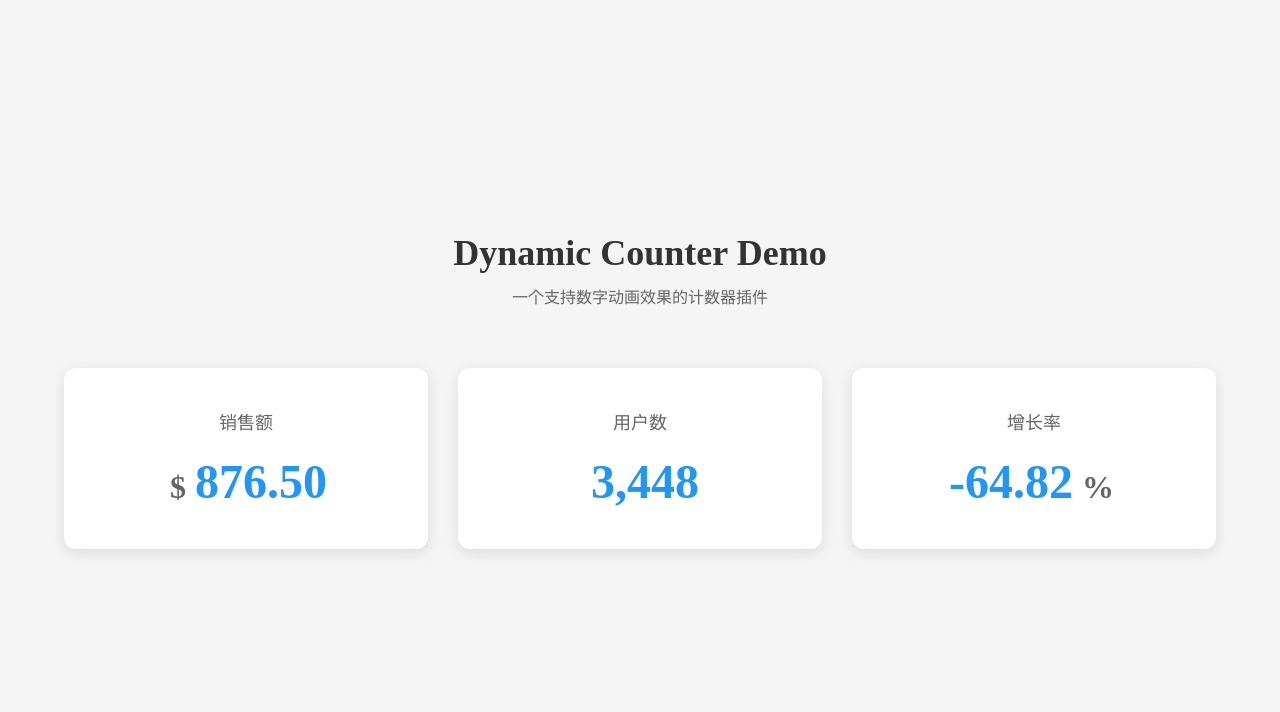
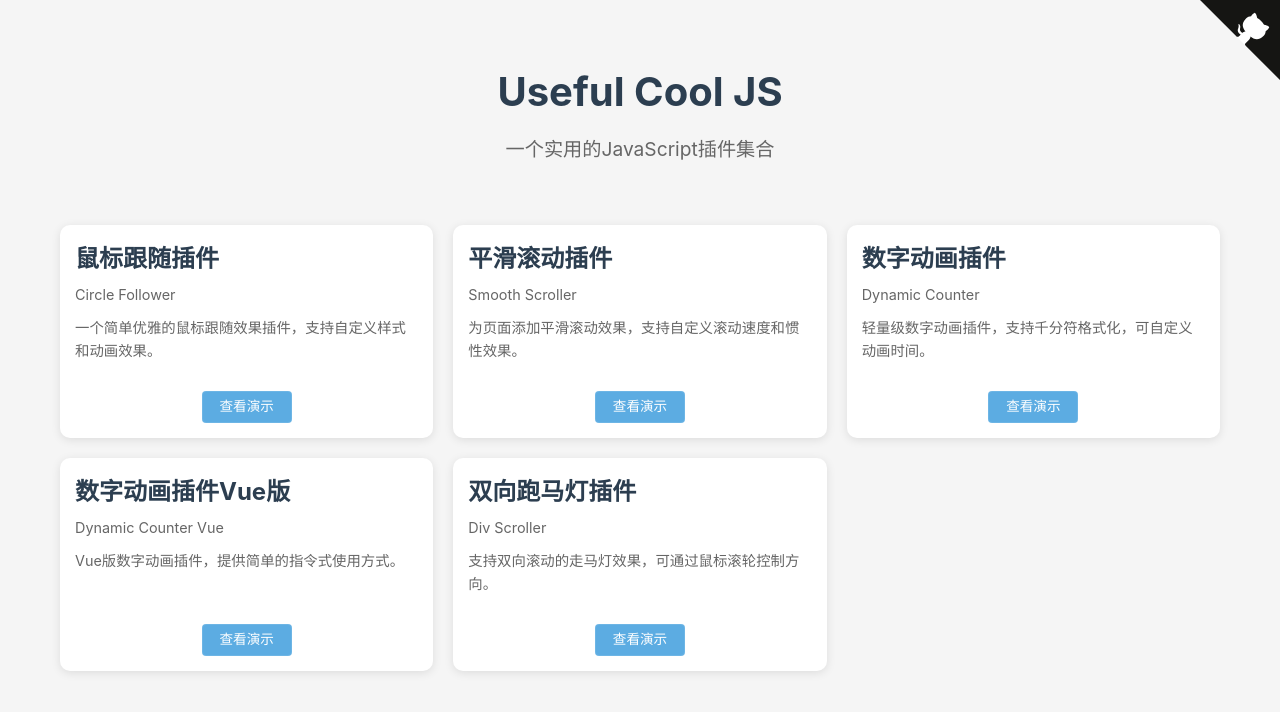
Before and after one commit to jasonbai008/useful-cool-js, a website: page index.html in a window 1280 px wide. Drawn offline with Linux system fonts and the light colour scheme.

Commit message:
添加所有实例页面

```diff
--- a/index.html
+++ b/index.html
@@ -1,130 +1,214 @@
 <!DOCTYPE html>
-<html lang="en">
-
+<html lang="zh-CN">
 <head>
     <meta charset="UTF-8">
     <meta name="viewport" content="width=device-width, initial-scale=1.0">
-    <title>Dynamic Counter Demo</title>
-    <!-- 添加样式 -->
+    <title>Useful Cool JS - 实用的JavaScript插件集合</title>
     <style>
-        body {
-            background: #f5f5f5;
+        * {
             margin: 0;
             padding: 0;
-            min-height: 100vh;
-            display: flex;
-            align-items: center;
+            box-sizing: border-box;
         }
 
-        .wrapper {
-            width: 100%;
+        body {
+            font-family: -apple-system, BlinkMacSystemFont, 'Segoe UI', Roboto, 'Helvetica Neue', Arial, sans-serif;
+            line-height: 1.6;
+            color: #333;
+            background: #f5f5f5;
+            padding: 20px;
         }
 
-        .page-title {
+        .header {
             text-align: center;
-            color: #333;
-            margin-bottom: 40px;
+            margin: 40px 0;
         }
 
-        .page-title h1 {
-            font-size: 36px;
-            margin: 0;
+        .header h1 {
+            font-size: 2.5em;
+            color: #2c3e50;
             margin-bottom: 10px;
         }
 
-        .page-title p {
-            font-size: 16px;
+        .header p {
             color: #666;
-            margin: 0;
+            font-size: 1.2em;
         }
 
-        /* 容器样式 */
-        .counter-container {
-            display: flex;
-            justify-content: center;
-            gap: 30px;
-            width: 90%;
+        .plugins-container {
             max-width: 1200px;
             margin: 0 auto;
+            display: grid;
+            grid-template-columns: repeat(auto-fit, minmax(300px, 1fr));
+            gap: 20px;
             padding: 20px;
         }
 
-        /* 卡片样式 */
-        .counter-item {
+        .plugin-card {
             background: white;
-            padding: 40px;
-            border-radius: 12px;
-            box-shadow: 0 4px 15px rgba(0, 0, 0, 0.1);
+            border-radius: 10px;
+            padding: 15px;
+            box-shadow: 0 2px 10px rgba(0,0,0,0.1);
+            transition: transform 0.3s ease;
             text-align: center;
-            flex: 1;
-            min-width: 200px;
-            transition: transform 0.3s ease;
         }
 
-        .counter-item-title {
-            font-size: 18px;
-            color: #666;
-            margin-bottom: 20px;
-        }
-
-        .counter-item:hover {
+        .plugin-card:hover {
             transform: translateY(-5px);
         }
 
-        /* 数字样式 */
-        .counter {
-            font-size: 48px;
-            font-weight: bold;
-            color: #2196F3;
-            display: inline-block;
+        .plugin-title {
+            text-align: left;
+            margin-bottom: 10px;
         }
 
-        /* 符号样式，统一货币符号和百分比符号 */
-        .currency,
-        .counter-item span:last-child:not(.counter) {
-            font-size: 32px;
-            font-weight: bold;
+        .plugin-title h2 {
+            font-size: 1.5em;
+            color: #2c3e50;
+            margin-bottom: 5px;
+        }
+
+        .plugin-title .en-name {
             color: #666;
-            margin: 0 5px;
+            font-size: 0.9em;
+        }
+
+        .plugin-desc {
+            text-align: left;
+            color: #666;
+            margin-bottom: 15px;
+            min-height: 60px;
+            font-size: 0.9em;
+        }
+
+        .demo-link {
+            display: inline-block;
+            padding: 4px 12px;
+            background: rgba(52, 152, 219, 0.8);
+            color: white;
+            text-decoration: none;
+            border-radius: 4px;
+            font-size: 0.85em;
+            transition: all 0.3s ease;
+            backdrop-filter: blur(5px);
+            border: 1px solid rgba(255, 255, 255, 0.1);
+            min-width: 90px;
+        }
+
+        .demo-link:hover {
+            background: rgba(41, 128, 185, 0.9);
+            transform: translateY(-1px);
+            box-shadow: 0 2px 8px rgba(52, 152, 219, 0.3);
+        }
+
+        .github-corner {
+            position: fixed;
+            top: 0;
+            right: 0;
+        }
+
+        .demo-link:hover ~ .cursor-outline {
+            transform: scale(1.8);
+            background-color: rgba(52, 152, 219, 0.1);
+            border-color: rgba(52, 152, 219, 0.3);
+        }
+
+        .plugin-card:hover ~ .cursor-outline {
+            transform: scale(1.4);
+            border-color: rgba(52, 152, 219, 0.8);
+            background-color: rgba(52, 152, 219, 0.05);
         }
     </style>
 </head>
+<body>
+    <!-- GitHub Corner -->
+    <a href="https://github.com/jasonbai008/useful-cool-js" class="github-corner" aria-label="View source on GitHub" target="_blank">
+        <svg width="80" height="80" viewBox="0 0 250 250" style="fill:#151513; color:#fff; position: absolute; top: 0; border: 0; right: 0;" aria-hidden="true">
+            <path d="M0,0 L115,115 L130,115 L142,142 L250,250 L250,0 Z"></path>
+            <path d="M128.3,109.0 C113.8,99.7 119.0,89.6 119.0,89.6 C122.0,82.7 120.5,78.6 120.5,78.6 C119.2,72.0 123.4,76.3 123.4,76.3 C127.3,80.9 125.5,87.3 125.5,87.3 C122.9,97.6 130.6,101.9 134.4,103.2" fill="currentColor" style="transform-origin: 130px 106px;" class="octo-arm"></path>
+            <path d="M115.0,115.0 C114.9,115.1 118.7,116.5 119.8,115.4 L133.7,101.6 C136.9,99.2 139.9,98.4 142.2,98.6 C133.8,88.0 127.5,74.4 143.8,58.0 C148.5,53.4 154.0,51.2 159.7,51.0 C160.3,49.4 163.2,43.6 171.4,40.1 C171.4,40.1 176.1,42.5 178.8,56.2 C183.1,58.6 187.2,61.8 190.9,65.4 C194.5,69.0 197.7,73.2 200.1,77.6 C213.8,80.2 216.3,84.9 216.3,84.9 C212.7,93.1 206.9,96.0 205.4,96.6 C205.1,102.4 203.0,107.8 198.3,112.5 C181.9,128.9 168.3,122.5 157.7,114.1 C157.9,116.9 156.7,120.9 152.7,124.9 L141.0,136.5 C139.8,137.7 141.6,141.9 141.8,141.8 Z" fill="currentColor" class="octo-body"></path>
+        </svg>
+    </a>
 
-<body>
-    <div class="wrapper">
-        <div class="page-title">
-            <h1>Dynamic Counter Demo</h1>
-            <p>一个支持数字动画效果的计数器插件</p>
+    <header class="header">
+        <h1>Useful Cool JS</h1>
+        <p>一个实用的JavaScript插件集合</p>
+    </header>
+
+    <div class="plugins-container">
+        <!-- 鼠标跟随插件 -->
+        <div class="plugin-card">
+            <div class="plugin-title">
+                <h2>鼠标跟随插件</h2>
+                <div class="en-name">Circle Follower</div>
+            </div>
+            <div class="plugin-desc">
+                一个简单优雅的鼠标跟随效果插件，支持自定义样式和动画效果。
+            </div>
+            <a href="demos/test-circle-follower.html" class="demo-link">查看演示</a>
         </div>
-        <!-- 使用flex布局容器包裹计数器 -->
-        <div class="counter-container">
-            <div class="counter-item">
-                <div class="counter-item-title">销售额</div>
-                <span class="currency">$</span>
-                <span class="counter" data-target="876.50" data-precision="2"></span>
+
+        <!-- 平滑滚动插件 -->
+        <div class="plugin-card">
+            <div class="plugin-title">
+                <h2>平滑滚动插件</h2>
+                <div class="en-name">Smooth Scroller</div>
             </div>
-            <div class="counter-item">
-                <div class="counter-item-title">用户数</div>
-                <span class="currency"></span>
-                <span class="counter" data-target="3448"></span>
+            <div class="plugin-desc">
+                为页面添加平滑滚动效果，支持自定义滚动速度和惯性效果。
             </div>
-            <div class="counter-item">
-                <div class="counter-item-title">增长率</div>
-                <span class="counter" data-target="-64.82" data-precision="2"></span>
-                <span>%</span>
+            <a href="demos/test-smooth-scroller.html" class="demo-link">查看演示</a>
+        </div>
+
+        <!-- 数字动画插件 -->
+        <div class="plugin-card">
+            <div class="plugin-title">
+                <h2>数字动画插件</h2>
+                <div class="en-name">Dynamic Counter</div>
             </div>
+            <div class="plugin-desc">
+                轻量级数字动画插件，支持千分符格式化，可自定义动画时间。
+            </div>
+            <a href="demos/test-dynamic-counter.html" class="demo-link">查看演示</a>
+        </div>
+
+        <!-- 数字动画插件Vue版 -->
+        <div class="plugin-card">
+            <div class="plugin-title">
+                <h2>数字动画插件Vue版</h2>
+                <div class="en-name">Dynamic Counter Vue</div>
+            </div>
+            <div class="plugin-desc">
+                Vue版数字动画插件，提供简单的指令式使用方式。
+            </div>
+            <a href="demos/test-dynamic-counter-vue.html" class="demo-link">查看演示</a>
+        </div>
+
+        <!-- 双向跑马灯插件 -->
+        <div class="plugin-card">
+            <div class="plugin-title">
+                <h2>双向跑马灯插件</h2>
+                <div class="en-name">Div Scroller</div>
+            </div>
+            <div class="plugin-desc">
+                支持双向滚动的走马灯效果，可通过鼠标滚轮控制方向。
+            </div>
+            <a href="demos/test-div-scroller.html" class="demo-link">查看演示</a>
         </div>
     </div>
 
-    <!-- 引入插件 -->
-    <script src="dynamic-counter.js"></script>
+    <script src="../circle-follower.js"></script>
     <script>
-        // 初始化插件
-        new DynamicCounter({
-            duration: 2,
-            formatThousands: true
+        // 初始化鼠标跟随效果
+        new Follower({
+            size: 30,
+            borderColor: 'rgba(52, 152, 219, 0.5)',
+            borderWidth: 2,
+            bgColor: 'transparent',
+            speed: 0.15,
+            hoverSize: 50,
+            backdropFilter: 'blur(2px)',
         });
     </script>
 </body>
-
 </html>
--- a/package.json
+++ b/package.json
@@ -1,6 +1,6 @@
 {
   "name": "useful-cool-js",
-  "version": "10.0.0",
+  "version": "11.0.0",
   "description": "a collection of fun js plugins",
   "main": "index.js",
   "scripts": {
```
Also changed, not shown: demos/test-circle-follower.html (added, +100 -0 lines), demos/test-div-scroller.html (renamed from test-div-scroller.html, +1 -1 lines), demos/test-dynamic-counter-vue.html (renamed from test-vue.html, +1 -1 lines), demos/test-dynamic-counter.html (added, +130 -0 lines), demos/test-smooth-scroller.html (added, +118 -0 lines).
